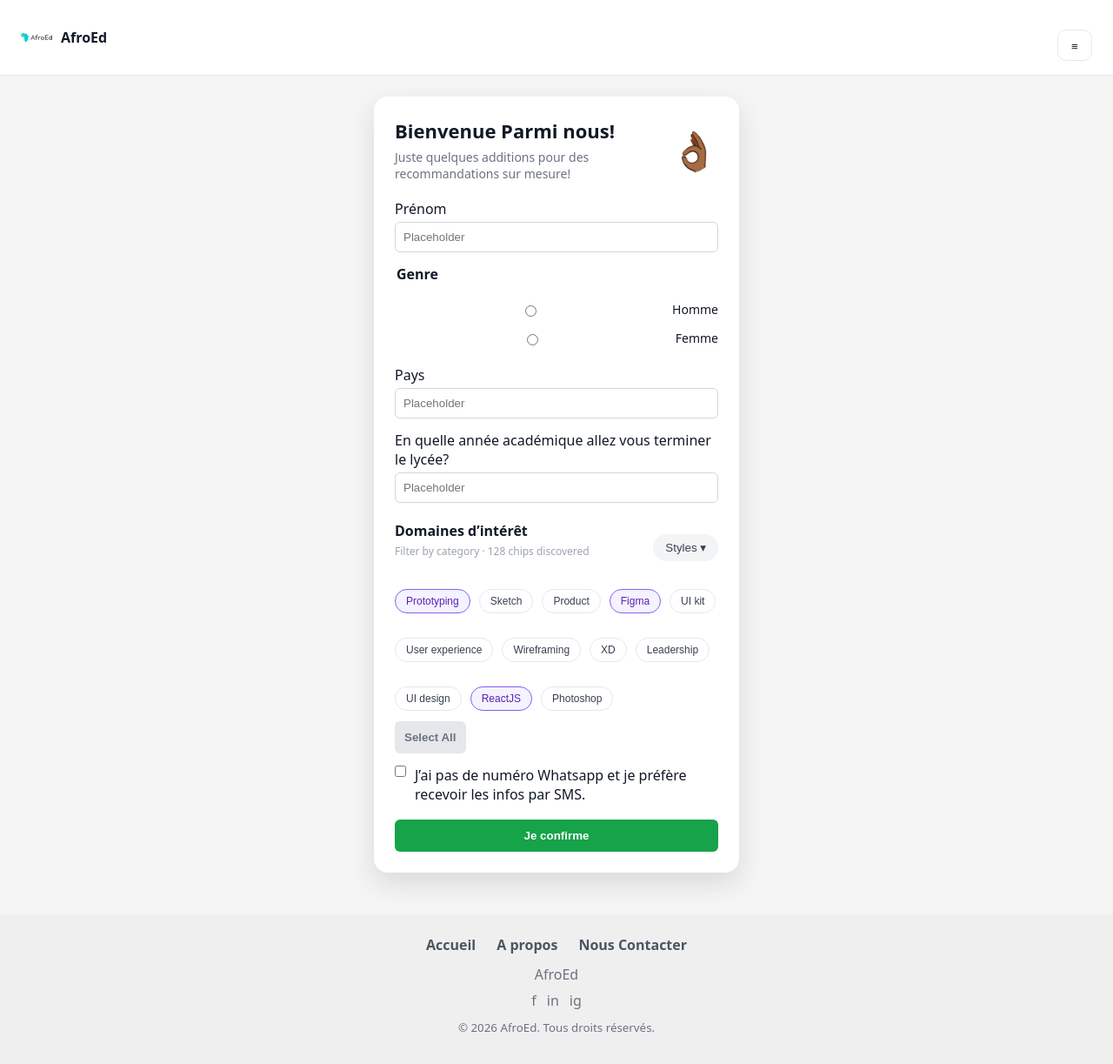
After one commit to meite-root/afroed-portesouvertes, a Flask app: page /signup/profile in a window 1280 px wide. The commit adds this page. Shown: the whole page at 87% size. Run offline with Flask 3, Linux system fonts and the light colour scheme.

Commit message:
Add profile completion step after OTP

```diff
--- a/app.py
+++ b/app.py
@@ -106,6 +106,13 @@ def signup():
     if request.method == "POST":
         return jsonify({"error": "Use the OTP endpoints for signup."}), 405
     return render_template("signup.html")
+
+@app.route("/signup/profile")
+def signup_profile():
+    return render_template(
+        "signup_profile.html",
+        year=datetime.now().year,
+    )
 
 
 @app.route("/users")
--- /dev/null
+++ b/static/profile.js
@@ -0,0 +1,27 @@
+const chipGroups = document.querySelectorAll("[data-chip-group]");
+
+chipGroups.forEach((group) => {
+  group.addEventListener("click", (event) => {
+    const button = event.target.closest("button.chip");
+    if (!button) {
+      return;
+    }
+    button.classList.toggle("active");
+  });
+});
+
+const selectAllButtons = document.querySelectorAll(".select-all");
+
+selectAllButtons.forEach((button) => {
+  button.addEventListener("click", () => {
+    const group = button.closest(".interest-block")?.querySelector("[data-chip-group]");
+    if (!group) {
+      return;
+    }
+    const chips = Array.from(group.querySelectorAll(".chip"));
+    const shouldSelectAll = chips.some((chip) => !chip.classList.contains("active"));
+    chips.forEach((chip) => {
+      chip.classList.toggle("active", shouldSelectAll);
+    });
+  });
+});
--- a/static/signup.js
+++ b/static/signup.js
@@ -100,6 +100,7 @@ verifyButton.addEventListener("click", async () => {
     }
     otpStatus.textContent = "Votre compte est vérifié. Bienvenue !";
     otpStatus.classList.remove("error");
+    window.location.assign("/signup/profile");
   } catch (error) {
     otpStatus.textContent = error.message;
     otpStatus.classList.add("error");
--- a/static/style.css
+++ b/static/style.css
@@ -165,6 +165,187 @@ button:hover {
 .helper-text {
   margin-top: 12px;
   color: #047857;
+}
+
+/* ======================================================
+   Signup profile completion
+====================================================== */
+
+.profile-body {
+  background: #f5f5f5;
+  color: #111827;
+}
+
+.profile-header {
+  display: flex;
+  justify-content: space-between;
+  align-items: center;
+  padding: 16px 24px;
+  background: #ffffff;
+  border-bottom: 1px solid #e5e7eb;
+}
+
+.profile-header .brand {
+  display: flex;
+  align-items: center;
+  gap: 10px;
+  font-weight: 600;
+}
+
+.profile-header .logo {
+  width: 36px;
+  height: 36px;
+}
+
+.profile-container {
+  display: flex;
+  justify-content: center;
+  padding: 24px 16px 48px;
+}
+
+.profile-card {
+  width: min(420px, 100%);
+  background: #ffffff;
+  border-radius: 16px;
+  padding: 24px;
+  box-shadow: 0 12px 30px rgba(15, 23, 42, 0.12);
+}
+
+.profile-hero {
+  display: flex;
+  align-items: center;
+  justify-content: space-between;
+  gap: 16px;
+  margin-bottom: 20px;
+}
+
+.profile-hero h1 {
+  margin: 0 0 6px;
+  font-size: 22px;
+}
+
+.profile-hero p {
+  margin: 0;
+  color: #6b7280;
+  font-size: 14px;
+}
+
+.profile-emoji {
+  font-size: 44px;
+}
+
+.profile-form label {
+  margin-top: 14px;
+}
+
+.profile-fieldset {
+  border: 0;
+  padding: 0;
+  margin: 14px 0 4px;
+}
+
+.profile-fieldset legend {
+  font-weight: 600;
+  margin-bottom: 6px;
+}
+
+.choice {
+  display: flex;
+  align-items: center;
+  gap: 8px;
+  margin-bottom: 8px;
+  font-size: 14px;
+}
+
+.interest-block {
+  margin-top: 18px;
+}
+
+.interest-block h2 {
+  margin: 0 0 4px;
+  font-size: 16px;
+}
+
+.interest-block p {
+  margin: 0;
+  color: #9ca3af;
+  font-size: 12px;
+}
+
+.interest-header {
+  display: flex;
+  align-items: center;
+  justify-content: space-between;
+  gap: 10px;
+}
+
+.filter-btn {
+  width: auto;
+  padding: 8px 14px;
+  border-radius: 20px;
+  background: #f3f4f6;
+  color: #374151;
+  font-weight: 500;
+}
+
+.chip-group {
+  display: flex;
+  flex-wrap: wrap;
+  gap: 10px;
+  margin-top: 14px;
+}
+
+.chip {
+  width: auto;
+  padding: 6px 12px;
+  border-radius: 18px;
+  background: #ffffff;
+  border: 1px solid #e5e7eb;
+  color: #374151;
+  font-weight: 500;
+  font-size: 12px;
+}
+
+.chip.active {
+  border-color: #8b5cf6;
+  color: #5b21b6;
+  background: #f5f3ff;
+}
+
+.select-all {
+  width: auto;
+  margin-top: 12px;
+  background: #e5e7eb;
+  color: #6b7280;
+}
+
+.profile-footer {
+  padding: 24px 16px 32px;
+  background: #efefef;
+  text-align: center;
+  color: #6b7280;
+}
+
+.profile-footer nav {
+  display: flex;
+  justify-content: center;
+  gap: 24px;
+  margin-bottom: 12px;
+  font-weight: 600;
+  color: #4b5563;
+}
+
+.footer-brand {
+  display: flex;
+  flex-direction: column;
+  align-items: center;
+  gap: 8px;
+  margin-bottom: 8px;
+}
+
+.footer-icons {
+  display: flex;
+  gap: 12px;
 }
 
 /* ======================================================
--- /dev/null
+++ b/templates/signup_profile.html
@@ -0,0 +1,104 @@
+<!DOCTYPE html>
+<html lang="fr">
+<head>
+  <meta charset="UTF-8" />
+  <meta name="viewport" content="width=device-width, initial-scale=1" />
+  <title>Compléter mon profil · AfroEd</title>
+  <link rel="stylesheet" href="{{ url_for('static', filename='style.css') }}">
+</head>
+<body class="profile-body">
+  <header class="profile-header">
+    <div class="brand">
+      <img class="logo" src="{{ url_for('static', filename='default-monochrome.svg') }}" alt="AfroEd" />
+      <span>AfroEd</span>
+    </div>
+    <button class="nav-toggle" type="button" aria-label="Menu">≡</button>
+  </header>
+
+  <main class="profile-container">
+    <section class="profile-card">
+      <div class="profile-hero">
+        <div>
+          <h1>Bienvenue Parmi nous!</h1>
+          <p>Juste quelques additions pour des recommandations sur mesure!</p>
+        </div>
+        <div class="profile-emoji" aria-hidden="true">👌🏾</div>
+      </div>
+
+      <form class="profile-form">
+        <label for="first-name">Prénom</label>
+        <input id="first-name" name="first-name" type="text" placeholder="Placeholder" required />
+
+        <fieldset class="profile-fieldset">
+          <legend>Genre</legend>
+          <label class="choice">
+            <input type="radio" name="gender" value="Homme" />
+            <span>Homme</span>
+          </label>
+          <label class="choice">
+            <input type="radio" name="gender" value="Femme" />
+            <span>Femme</span>
+          </label>
+        </fieldset>
+
+        <label for="country">Pays</label>
+        <input id="country" name="country" type="text" placeholder="Placeholder" />
+
+        <label for="grad-year">En quelle année académique allez vous terminer le lycée?</label>
+        <input id="grad-year" name="grad-year" type="text" placeholder="Placeholder" />
+
+        <div class="interest-block">
+          <div class="interest-header">
+            <div>
+              <h2>Domaines d’intérêt</h2>
+              <p>Filter by category · 128 chips discovered</p>
+            </div>
+            <button class="filter-btn" type="button">Styles ▾</button>
+          </div>
+          <div class="chip-group" data-chip-group>
+            <button type="button" class="chip active">Prototyping</button>
+            <button type="button" class="chip">Sketch</button>
+            <button type="button" class="chip">Product</button>
+            <button type="button" class="chip active">Figma</button>
+            <button type="button" class="chip">UI kit</button>
+            <button type="button" class="chip">User experience</button>
+            <button type="button" class="chip">Wireframing</button>
+            <button type="button" class="chip">XD</button>
+            <button type="button" class="chip">Leadership</button>
+            <button type="button" class="chip">UI design</button>
+            <button type="button" class="chip active">ReactJS</button>
+            <button type="button" class="chip">Photoshop</button>
+          </div>
+          <button class="select-all" type="button">Select All</button>
+        </div>
+
+        <label class="consent-row">
+          <input type="checkbox" name="sms-consent" />
+          <span>J’ai pas de numéro Whatsapp et je préfère recevoir les infos par SMS.</span>
+        </label>
+
+        <button type="submit" class="primary-btn">Je confirme</button>
+      </form>
+    </section>
+  </main>
+
+  <footer class="profile-footer">
+    <nav>
+      <a href="{{ url_for('index') }}">Accueil</a>
+      <a href="#">A propos</a>
+      <a href="#">Nous Contacter</a>
+    </nav>
+    <div class="footer-brand">
+      <span class="footer-logo">AfroEd</span>
+      <div class="footer-icons">
+        <span>f</span>
+        <span>in</span>
+        <span>ig</span>
+      </div>
+    </div>
+    <small>© {{ year }} AfroEd. Tous droits réservés.</small>
+  </footer>
+
+  <script src="{{ url_for('static', filename='profile.js') }}"></script>
+</body>
+</html>
```
